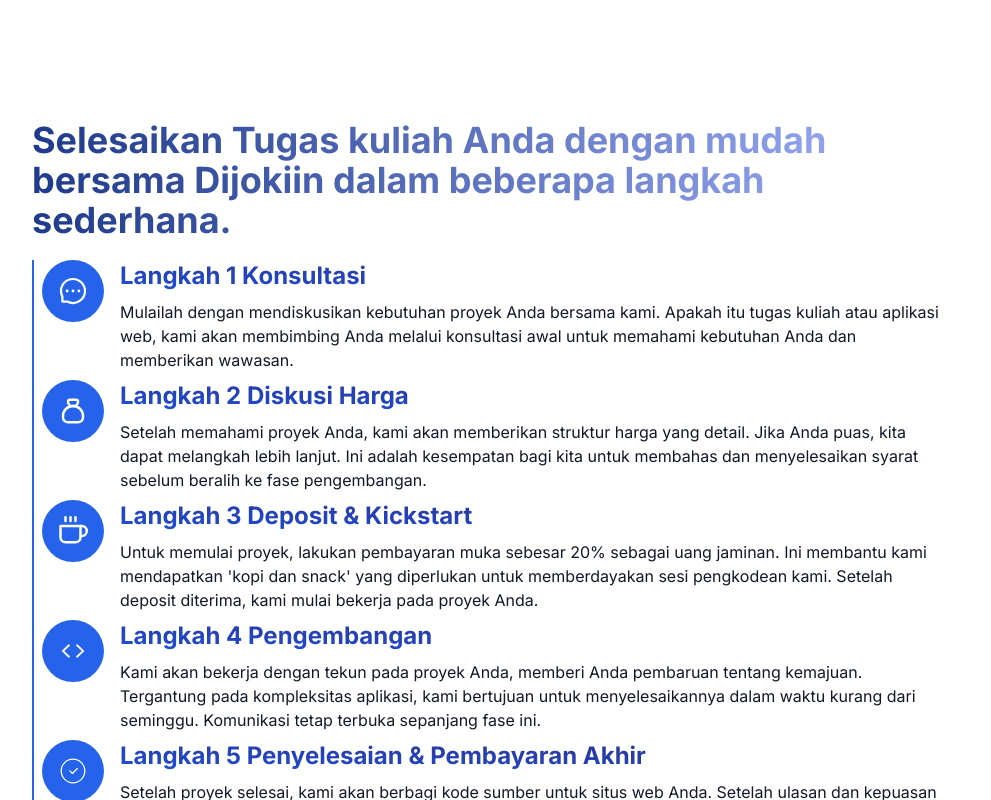
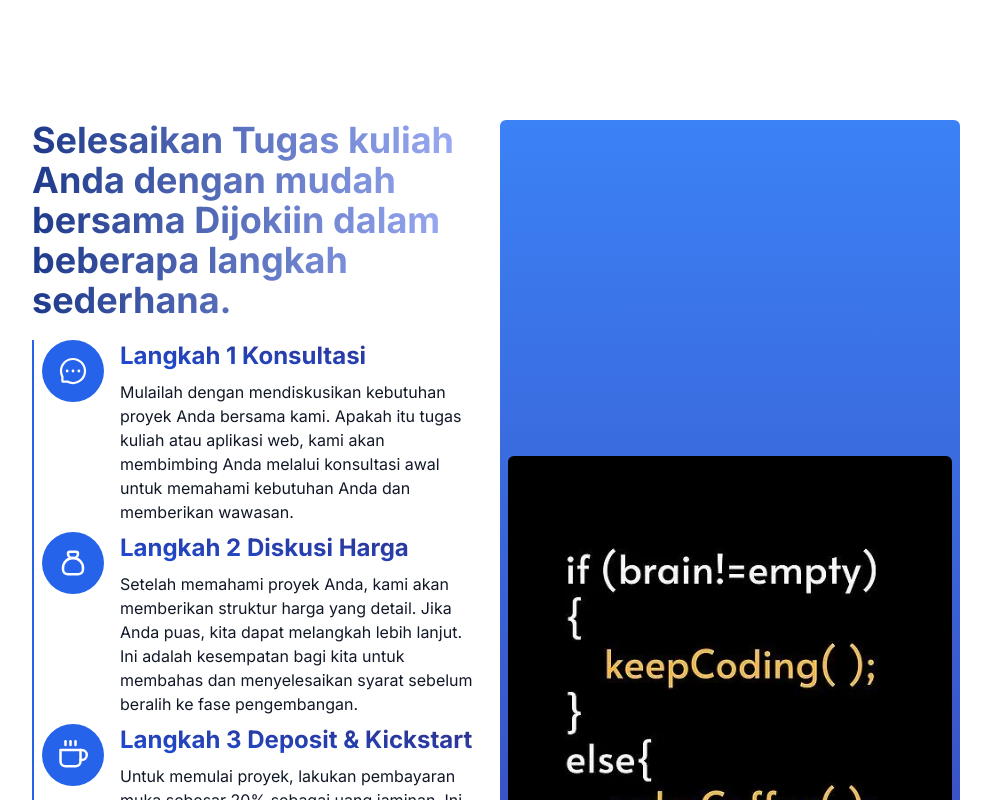
Before and after one commit to munadi1406/dijokiin, a Next.js app: page / in a window 1280 px wide. Shown: the part 1420-2220 px from the top of the page, without its empty margins (144-1135 px from the left). Built offline with nearby package versions, Linux system fonts and the light colour scheme.

Commit message:
feat: add sharp

```diff
--- a/components/Step.jsx
+++ b/components/Step.jsx
@@ -39,7 +39,7 @@
     ]
     return (
         <div className="w-full grid md:grid-cols-2 grid-cols-1 gap-2 md:px-24 px-4 my-8">
-            <div className="flex flex-col gap-2 lg:col-span-2 col-span-full">
+            <div className="flex flex-col gap-2 md:col-span-1 col-span-full">
                 <Text> Selesaikan Tugas kuliah Anda dengan mudah bersama Dijokiin dalam beberapa langkah sederhana.</Text>
                 <div className="mt-3 flex justify-center items-center">
                     <div className="border-l-2 pl-2 w-max border-blue-600 flex flex-col gap-2">
--- a/package.json
+++ b/package.json
@@ -1,11 +1,11 @@
 {
-  "name": "Dijokiin",
+  "name": "dijokiin",
   "version": "0.1.0",
   "private": true,
   "scripts": {
     "dev": "next dev ",
     "build": "next build",
-    "start": "NODE_ENV=production node server.js",
+    "start": "next start",
     "lint": "next lint"
   },
   "dependencies": {
@@ -19,6 +19,7 @@
     "react": "^18",
     "react-dom": "^18",
     "react-icons": "^5.0.1",
+    "sharp": "^0.33.2",
     "tailwind-merge": "^2.2.0",
     "tailwindcss-animate": "^1.0.7",
     "vaul": "^0.8.9"
```
Also changed, not shown: 1 other file (tests, documents, lock files or other folders).
